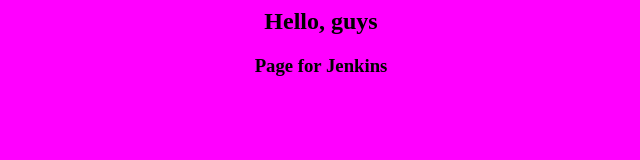
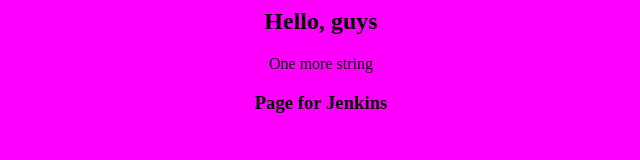
Before and after one commit to mrzvisa/jenkins, a plain HTML site: page index.html in a window 1280 px wide. Shown: the whole page, without its empty margins (319-959 px from the left). Drawn offline with Linux system fonts and the light colour scheme.

Commit message:
Update index.html

```diff
--- a/index.html
+++ b/index.html
@@ -2,7 +2,7 @@
 <body bgcolor=magenta>
 <center>
 <h2><font=yellow> Hello, guys </font> </h2>
-
+One more string
 <h3>Page for Jenkins</h3>
 </center>
 </body>
```
